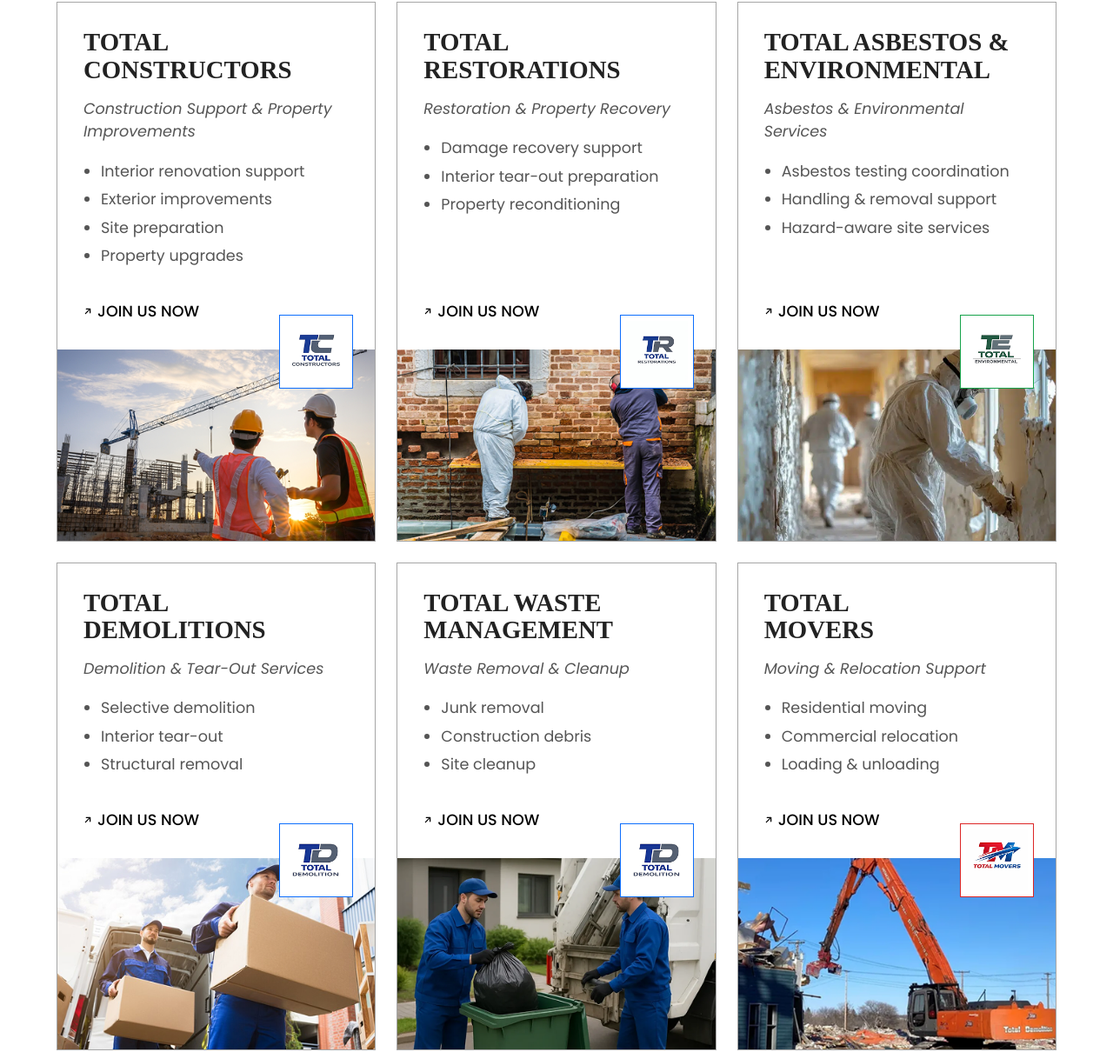
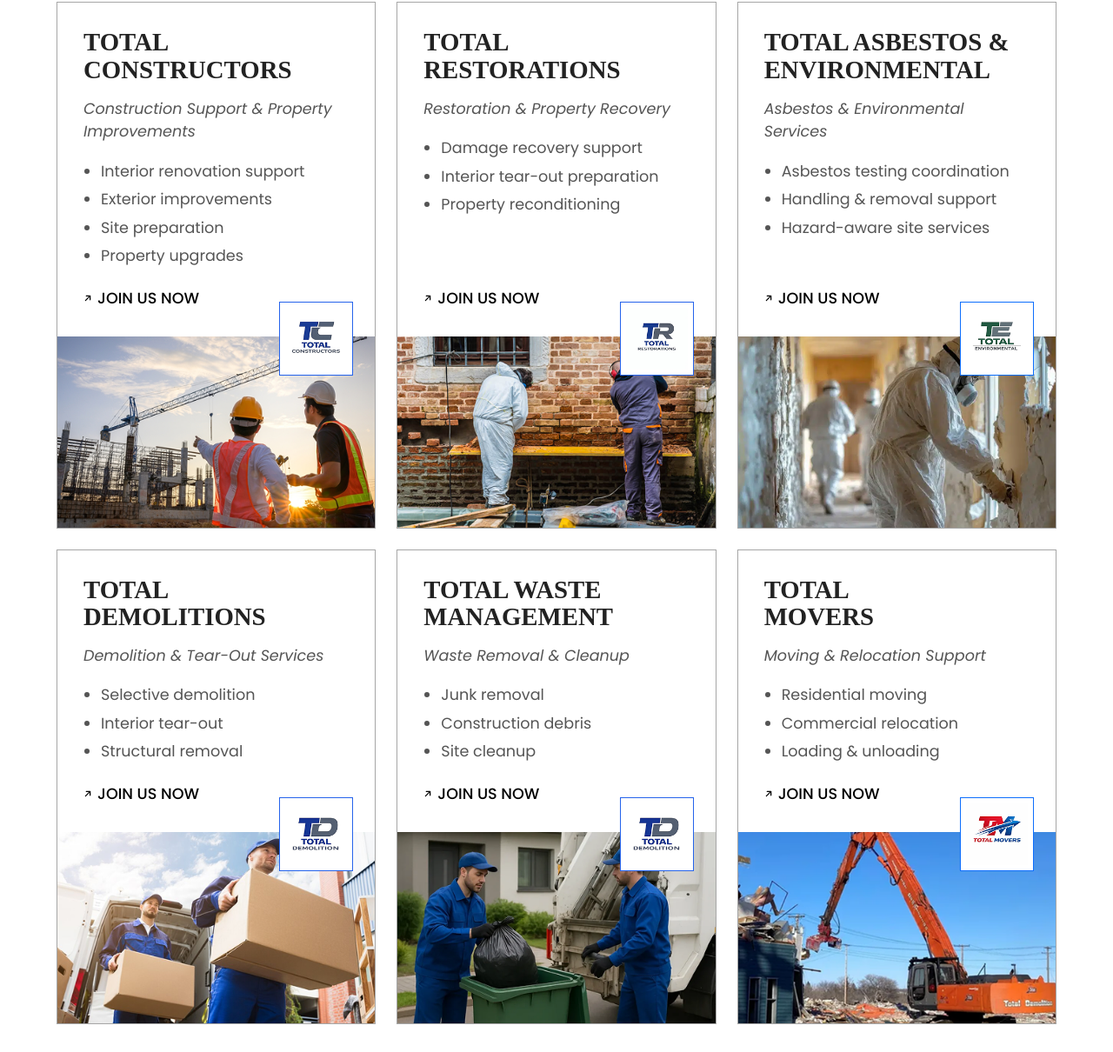
Before and after one commit to vaidik1802/Totalproperty, a plain HTML site: page services.html in a window 1280 px wide. Shown: the part 803-2013 px from the top of the page at 87% size. Drawn offline with nearby package versions, Linux system fonts and the light colour scheme; a web font is replaced by a local one.

Commit message:
css change

```diff
--- a/assets/styles.css
+++ b/assets/styles.css
@@ -3761,7 +3761,7 @@ ul.aboutus-pg-core-values li::marker {
 
     .services-pg-list {
       padding-left: 20px;
-      margin-bottom: 30px;
+      margin-bottom: 15px;
       flex-grow: 1;
     }
 
@@ -3854,12 +3854,9 @@ ul.aboutus-pg-core-values li::marker {
 
     /* Specific logo colors based on the image provided */
     .color-blue { color: #0d6efd; }
-    .color-te { color: #16a34a; } /* Green for TE */
-    .color-tm { color: #dc2626; } /* Red for TM */
-
-    .border-blue { border-color: #0d6efd; }
-    .border-te { border-color: #16a34a; }
-    .border-tm { border-color: #dc2626; }
+
+    .border-blue { border-color: #2563EB; }
+
     .social-icons {
       display: flex;
       justify-content: start;
```
